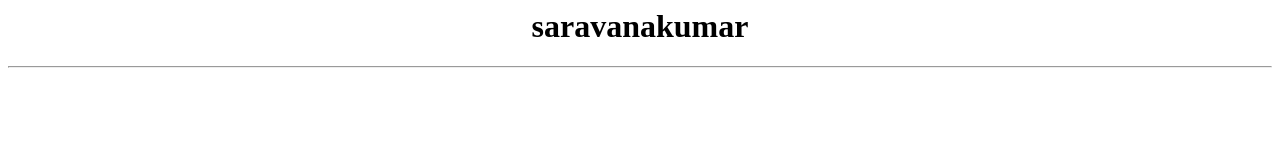
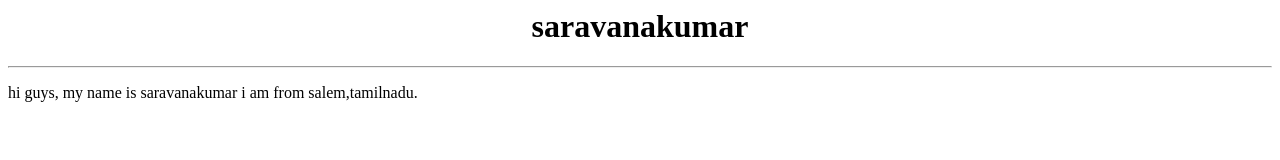
Before and after one commit to Saravanakumar20j/demo_learning, a plain HTML site: page index.html in a window 1280 px wide. Drawn offline with Linux system fonts and the light colour scheme.

Commit message:
added paragraph in index.html

```diff
--- a/index.html
+++ b/index.html
@@ -2,3 +2,9 @@
   <h1>saravanakumar</h1>
 </center>
 <hr>
+<p>
+  hi guys,
+  my name is saravanakumar
+  i am from salem,tamilnadu.
+
+</p>
```
